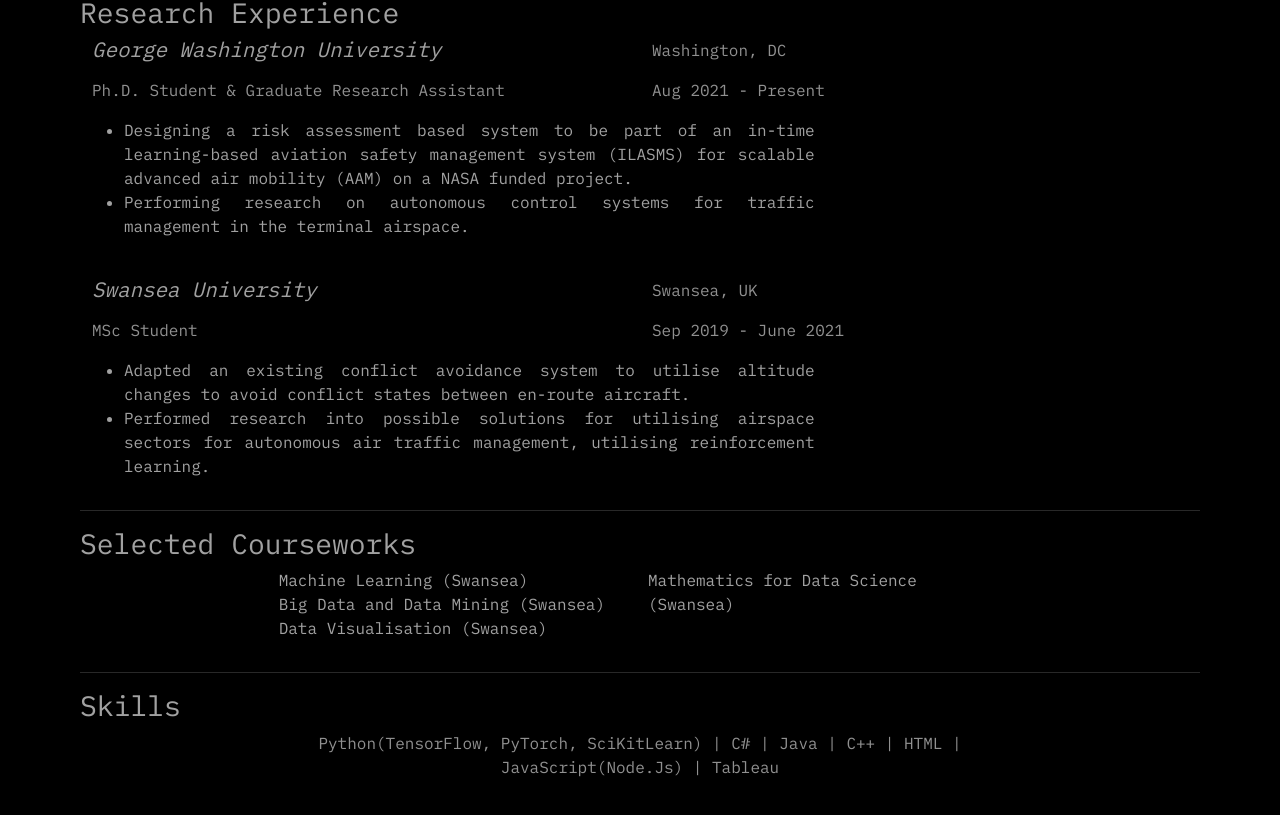
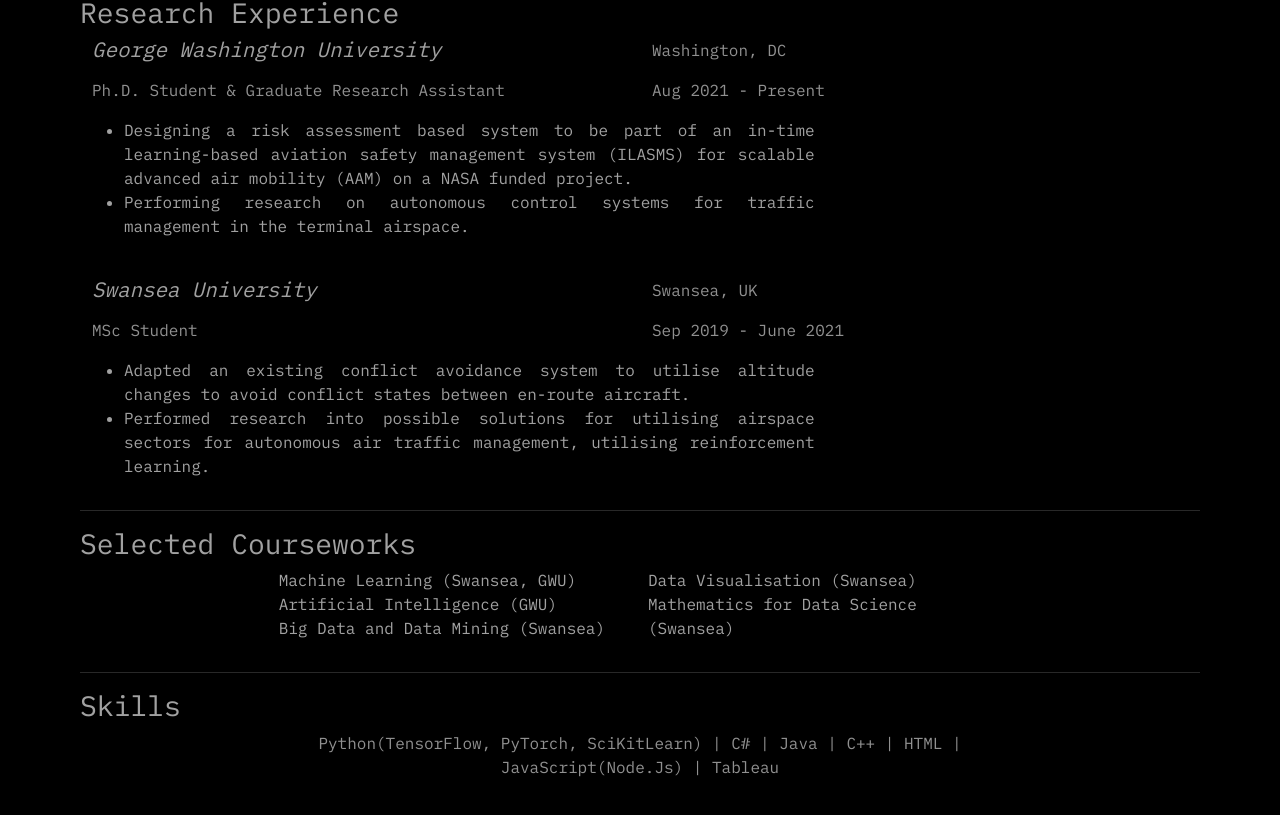
Before and after one commit to Ellislee1/Ellislee1.github.io, a React (Create React App) app: page /cv in a window 1280 px wide. Shown: the part 848-1663 px from the top of the page. Built offline with nearby package versions, Linux system fonts and the light colour scheme.

Commit message:
Updated CV

```diff
--- a/src/components/DigitalCV.js
+++ b/src/components/DigitalCV.js
@@ -140,7 +140,8 @@ function Main() {
              <div class="row d-flex justify-content-center">
                  <div class="col-md-8 d-none d-md-flex">
                    <ul class = "list-unstyled double-col">
-                       <li>Machine Learning (Swansea)</li>
+                       <li>Machine Learning (Swansea, GWU)</li>
+                       <li>Artificial Intelligence (GWU)</li>
                        <li>Big Data and Data Mining (Swansea)</li>
                        <li>Data Visualisation (Swansea)</li>
                        <li>Mathematics for Data Science (Swansea)</li>
@@ -149,6 +150,7 @@ function Main() {
                  <div class="col-12 d-flex d-md-none">
                    <ul class = "list-unstyled">
                        <li>Machine Learning (Swansea)</li>
+                       <li>Artificial Intelligence (GWU)</li>
                        <li>Big Data and Data Mining (Swansea)</li>
                        <li>Data Visualisation (Swansea)</li>
                        <li>Mathematics for Data Science (Swansea)</li>
```
Also changed, not shown: 1 other file (tests, documents, lock files or other folders).
